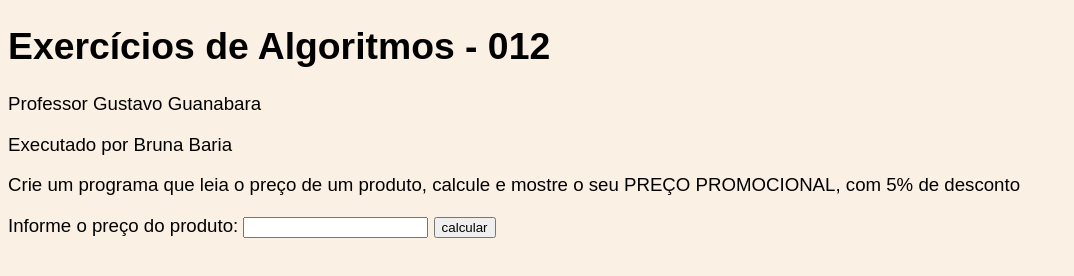
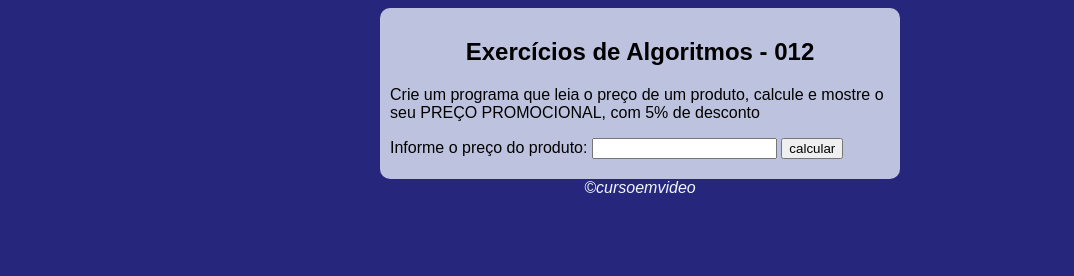
Before and after one commit to BrunaBaria/JavaScript, a plain HTML site: page Curso JavaScript/Exercícios Algorítmos/Ex.012 - Preço Promocional/ex.012.al.html in a window 1280 px wide. Shown: the whole page, without its empty margins (0-1074 px from the left). Drawn offline with Linux system fonts and the light colour scheme.

Commit message:
update ex.012

```diff
--- a/Curso JavaScript/Exercícios Algorítmos/Ex.012 - Preço Promocional/ex.012.al.html
+++ b/Curso JavaScript/Exercícios Algorítmos/Ex.012 - Preço Promocional/ex.012.al.html
@@ -6,31 +6,20 @@
     <meta name="viewport" content="width=device-width, initial-scale=1.0">
     <meta http-equiv="X-UA-Compatible" content="ie=edge">
     <title>Algorítimos</title>
-<style>
-    body{background-color: rgb(250, 240, 228);
-        font: normal 14pt arial;
-    }
-    h1{font:bolder 16pt}
-</style>
+    <link rel="stylesheet" href="style.ex.012.css">
 </head>
 <body>
+    <Section>
         <h1>
             Exercícios de Algoritmos - 012
         </h1>
-    <p>Professor Gustavo Guanabara</p>
-    <p>Executado por Bruna Baria</p>
             <p>Crie um programa que leia o preço de um produto, calcule e mostre o seu PREÇO PROMOCIONAL, com 5% de desconto</p>
-Informe o preço do produto: <input type="number" name="txtpreço" id="txtpreço">
+        Informe o preço do produto: <input type="number" name="txtpreço" id="txtpreço" min="0">
             <input type="button" value="calcular" onclick="calcular()">
             <div id = 'res'></div>
+    </Section>
+
 </body>
-<script>
-    function calcular(){
-        var preço = document.querySelector('input#txtpreço')
-        var v = Number(preço.value)
-        var promocional= v-(v*0.05)
-        res.innerHTML=`O preço promocional do produto com 5% de desconto é <strong>R$ ${promocional}</strong>`
-    }
-
-</script>
+    <script src="script.ex.012.js"></script>
+    <footer>&copy;cursoemvideo</footer>
 </html>
--- /dev/null
+++ b/Curso JavaScript/Exercícios Algorítmos/Ex.012 - Preço Promocional/script.ex.012.js
@@ -0,0 +1,6 @@
+function calcular(){
+    var preço = document.querySelector('input#txtpreço')
+    var v = Number(preço.value)
+    var promocional= v-(v*0.05)
+    res.innerHTML=`O preço promocional do produto com 5% de desconto é <strong>R$ ${promocional.toFixed(2).replace('.',',')}</strong>`
+}
--- /dev/null
+++ b/Curso JavaScript/Exercícios Algorítmos/Ex.012 - Preço Promocional/style.ex.012.css
@@ -0,0 +1,24 @@
+body{
+    background-color: #27267d;
+    font: normal 12pt arial;
+}
+h1{
+    font:bolder 14pt;
+    text-align: center;
+}
+section{
+    background-color: rgba(240, 248, 255, 0.744);
+    padding: 10px;
+    border-radius: 10px;
+    margin:auto;
+
+    width: 500px;
+}
+div#res{
+    margin-top: 10px;
+}
+footer{
+    text-align: center;
+    color: aliceblue;
+    font-style: italic;
+}
```
Also changed, not shown: 1 other file. Lines whose indentation alone changed are shown as unchanged.
